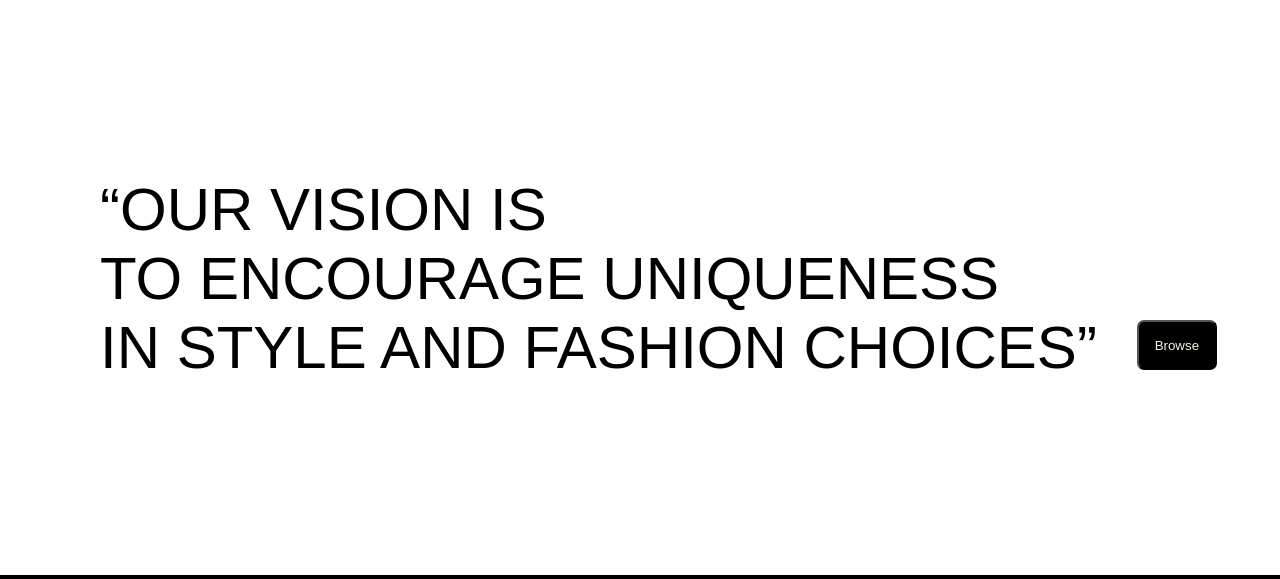
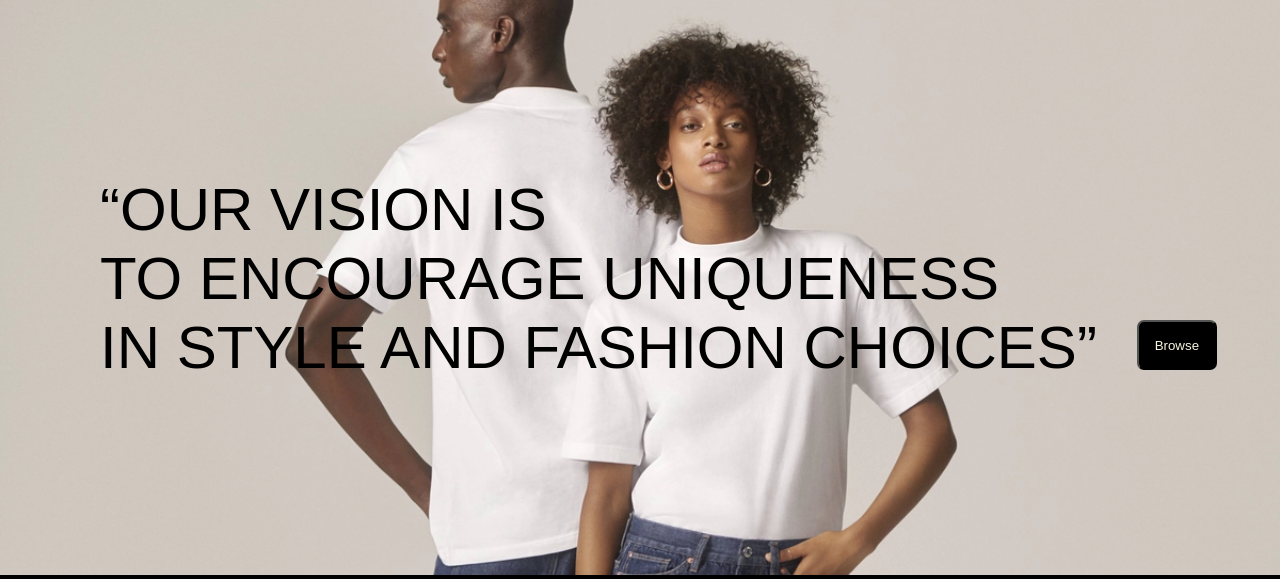
Before and after one commit to akulalokesh123/NEUTRITHREADS, a plain HTML site: page CLOTHING BRAND/index.html in a window 1280 px wide. Shown: the part 75-654 px from the top of the page. Drawn offline with Linux system fonts and the light colour scheme.

Commit message:
Update index.html

```diff
--- a/CLOTHING BRAND/index.html
+++ b/CLOTHING BRAND/index.html
@@ -52,9 +52,9 @@
                 </div>
             </div>
         </header>
-        <div class="hero-section">
+        <div class="hero-section" style="background-image: url('img/img2.webp');">
 
-            <div class="hero-msg">
+            <div class="hero-msg" >
 
             <p>“OUR VISION IS<br>
                 TO ENCOURAGE UNIQUENESS <br>
```
